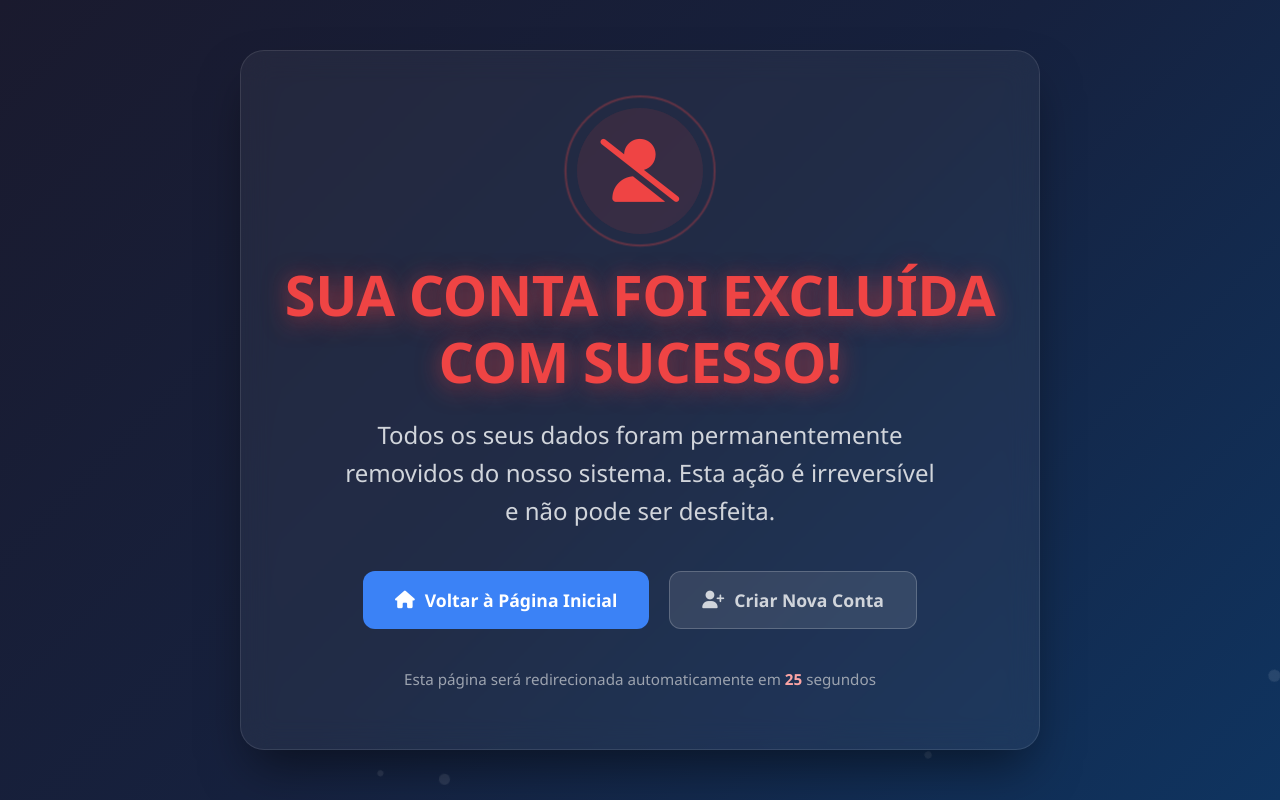
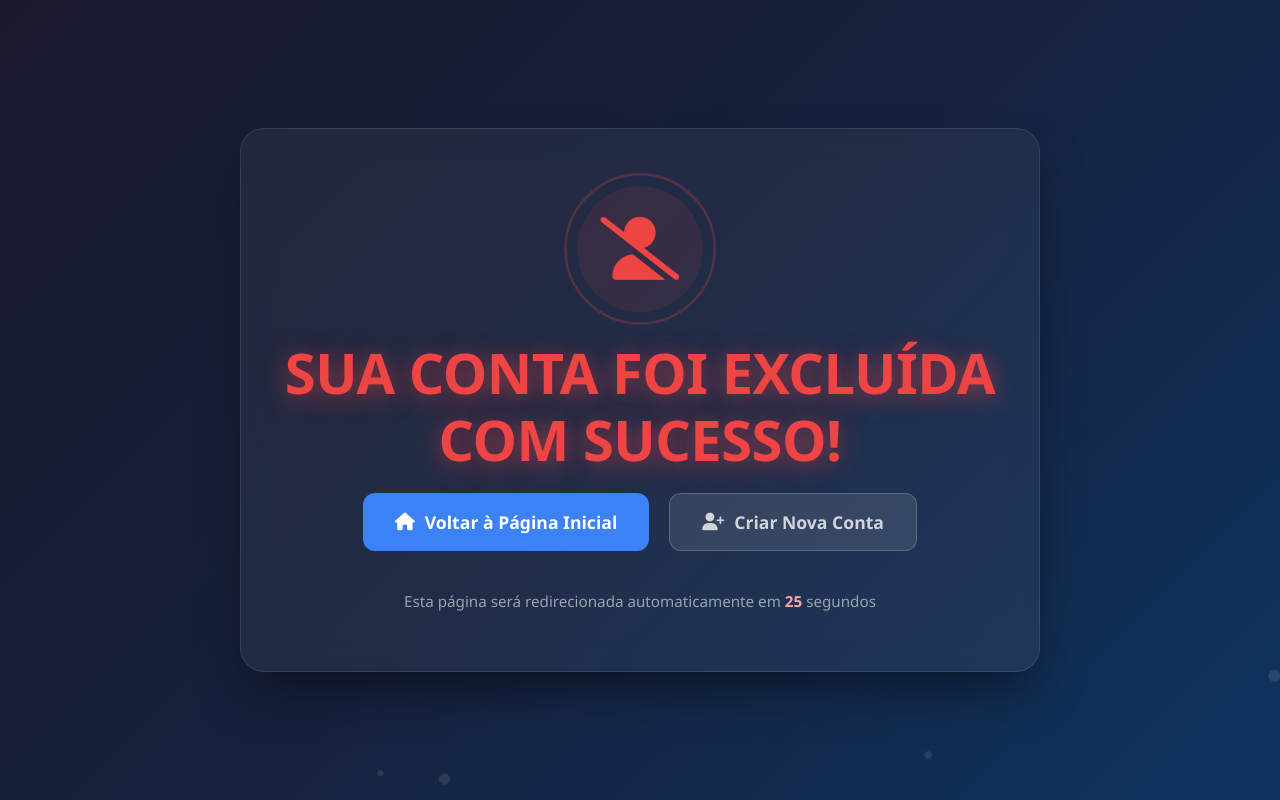
Before and after one commit to jajajawwswws-lab/senac_system, a plain HTML site: page exit_account.html in a window 1280 px wide. Shown: the top 800 px of the page. Drawn offline with Linux system fonts and the light colour scheme.

Commit message:
Update exit_account.html

```diff
--- a/exit_account.html
+++ b/exit_account.html
@@ -325,10 +325,7 @@
         <h1 class="title">SUA CONTA FOI EXCLUÍDA COM SUCESSO!</h1>
 
         <!-- Mensagem secundária -->
-        <p class="subtitle">
-            Todos os seus dados foram permanentemente removidos do nosso sistema.
-            Esta ação é irreversível e não pode ser desfeita.
-        </p>
+
         <!-- Botões de ação -->
         <div class="buttons">
             <a href="index.html" class="btn btn-primary">
```
